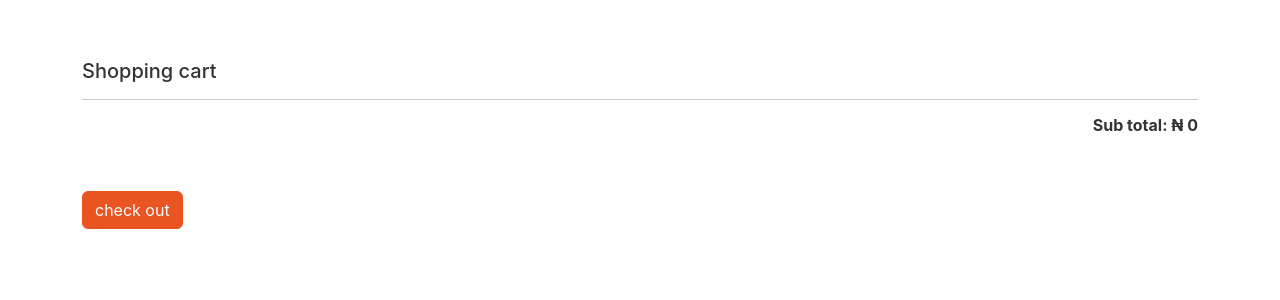
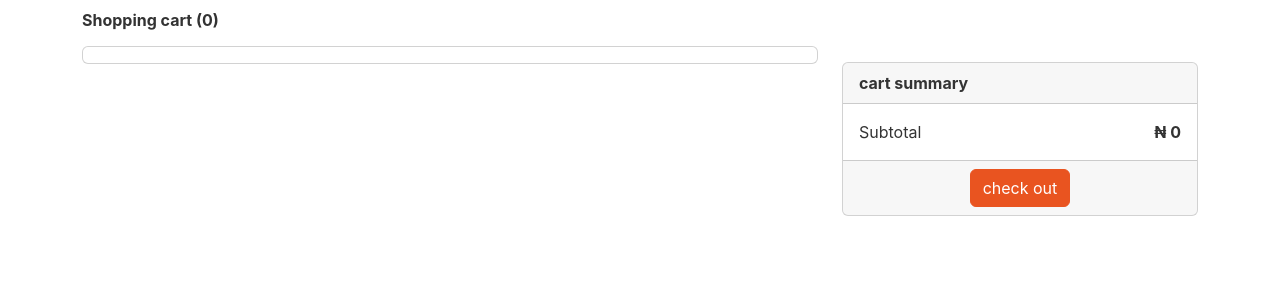
Before and after one commit to Ekenesamuel8/ccbeauty, a Django app: page /cart/ in a window 1280 px wide. Shown: the part 59-359 px from the top of the page. Run offline with Django 5.2, Linux system fonts and the light colour scheme; data comes from the database, SQL or seed files in the repository; both versions use the stored data as it was after the commit; some libraries are stand-ins or nearby versions.

Commit message:
beautify the frontend

```diff
--- a/ecommerce/cart/templates/cart/cart_summary.html
+++ b/ecommerce/cart/templates/cart/cart_summary.html
@@ -1,224 +1,144 @@
 {% include "ccstore/base.html" %}
-
-
 {% load static %}
-
 {% load mathfilters %}
-
-
 {% block content %}
 
-
-<main class="pt-5">
-
+<main>
     <div class="container">
-
-      <h1 class="h5"> Shopping cart </h1>
-
-	<hr>
+      <h6 class="fw-bold"> Shopping cart ({{ cart|length }}) </h6>
+      <div class="row mt-3">
+          <div class="col-lg-8 mb-3">
+            <div class="card p-2">
 
               {% for item in cart %}
-
               {% with pdt=item.product %}
-
-      <br>
-
-      <div class="row mb-4 border product-item">
-
-        <div class="col-md-3 col-lg-2 order-md-first bg-light">
-
-            <img class="img-fluid mx-auto d-block" width="200px" alt="Responsive image" src="{{ pdt.image.url }}"> <!-- Product image -->
-
+              <div class="card-body p-0">
+                <div class="d-flex justify-content-between align-items-start mb-1">
+                  <div class="col-md-4 col-lg-3 col-xl-3"> <!-- Product image and details -->
+                    <img class="img-fluid" style="width: 200px; height: auto;" alt="Responsive image" src="{{ pdt.image.url }}"> <!-- Product image -->
                   </div>
 
-
-        <div class="col-md-9 col-lg-10 ps-md-3 ps-lg-10">
-
-          <a href="{{pdt.get_absolute_url}}" class="text-decoration-none"> <!-- Product get absolute url -->
-
-            <h1 class="h5 pt-2"> {{ pdt.title }}</h1>
-
-          </a>
-
-          <div class="border">
-
-            <div class="col border-bottom">
-
-                <div class="row p-3">
-
-                <div class="col-6"> Product </div>
-
-                <div class="col-6 text-end"><span class="h6 fw-bold">&#8358; {{ pdt.price|mul:item.product_qty }} </span></div>
-
+                  <div class="col-8"> <!-- Product details -->
+                    <a href="{{pdt.get_absolute_url}}"class=" mb-1 text-decoration-none">{{ pdt.title }} </a>
+                    <div class="text-end"><span class="fw-bold text-dark">&#8358; {{ pdt.price|mul:item.product_qty }} </span></div>
                   </div>
-
                 </div>
-
                 <div class="col">
-
-              <div class="row p-3">
-
+                  <div class="row p-1">
                     <div class="col-12">
-
                       <label for="select">Qty</label>
+                      <select id="select{{pdt.id}}">
+                        <option selected>
+                            {{item.product_qty}}
+                        </option>
+                        <option value="">1</option>
+                        <option value="">2</option>
+                        <option value="">3</option>
+                        <option value="">4</option>
+                        <option value="">5</option>
+                        <option value="">6</option>
+                      </select>
 
                       &nbsp;
 
-                  <select id="select{{pdt.id}}">
+                      <button type="button" data-index="{{pdt.id}}"
+                        class="btn btn-primary btn-sm btn-md-md update-button d-inline-flex align-items-center">
 
-                    <option selected>
-
-                        {{item.product_qty}}
-
-                    </option>
-
-                    <option value="">1</option>
-
-                    <option value="">2</option>
-
-                    <option value="">3</option>
-
-                    <option value="">4</option>
-
-                  </select>
-
-                  <br> <br>
-
-                  <button type="button" data-index="{{pdt.id}}"
-                    class="btn btn-primary btn-sm update-button">
-                    Update
-
+                        <span class="d-md-inline">Update</span>
                       </button>
 
                       &nbsp;
 
                       <button type="button" data-index="{{pdt.id}}"
-                    class="btn btn-danger btn-sm delete-button">
-                    Delete
-
+                        class="btn btn-danger btn-sm btn-md-md delete-button d-inline-flex align-items-center">
+                        <i class="fa fa-trash-o m-0" aria-hidden="true"></i>
+                        <span class="d-none d-md-inline">Remove</span>
                       </button>
-
-
                     </div>
-
-
                   </div>
-
                 </div>
-
               </div>
-
-        </div>
-
-    </div>
-
+              <hr>
               {% endwith %}
 
               {% endfor %}
-
-      <div class="col-12 text-end">
-
-        <div class="h6 fw-bold"> Sub total: &#8358; <div id="total" class="d-inline-flex"> {{cart.get_total_price}} </div></div>
-
             </div>
-        <br>
-        <br>
-      <a class="btn btn-primary" href="{%url 'checkout'%}">check out</a>
-        <br>
-        <br>
-
-
           </div>
 
-
+          <div class="col-md-4">
+            <div class="card mt-3">
+              <div class="card-header">
+                <strong>cart summary</strong>
+              </div>
+              <div class="card-body p-3">
+                <div class="d-flex justify-content-between align-items-center">
+                  <div>Subtotal</div>
+                  <div id="total" class="d-inline-flex fw-bold">
+                    &#8358; {{cart.get_total_price}}
+                  </div>
+                </div>
+              </div>
+              <div class="card-footer text-center">
+                <a class="btn btn-primary" href="{%url 'checkout'%}">check out</a>
+              </div>
+            </div>
+          </div>
+    </div>
+  </div>
 </main>
 
  <script>
   //delete button
-
   $ (document).on('click', '.delete-button', function(e){
-
 
       e.preventDefault();
 
       $.ajax({
 
           type: 'POST',
-
           url: '{% url "remove_cart" %}',
 
           data: {
-
               product_id: $(this).data('index'),
-
               csrfmiddlewaretoken: '{{ csrf_token }}',
-
               action: 'post'
-
           },
           success: function(json){
-
               location.reload()
-
               document.getElementById('cart_qty').textContent = json.qty
-
               document.getElementById('total').textContent = json.cart_total
-
           },
-
           error: function(xhr, errmsg, err){
 
           }
-
       });
   })
 
   //update button
-
   $ (document).on('click', '.update-button', function(e){
 
-
     e.preventDefault();
-
     var qty_pdt_id = $(this).data('index')
 
     $.ajax({
-
         type: 'POST',
-
         url: '{% url "update_cart" %}',
-
         data: {
-
             product_id: $(this).data('index'),
-
             product_qty: $('#select' + qty_pdt_id + ' option:selected').text(),
-
             csrfmiddlewaretoken: '{{ csrf_token }}',
-
             action: 'post'
-
         },
         success: function(json){
-
             location.reload()
-
             document.getElementById('cart_qty').textContent = json.qty
-
             document.getElementById('total').textContent = json.cart_total
-
         },
-
         error: function(xhr, errmsg, err){
 
         }
-
     });
 })
 
-
 </script>
-
-
-
 {% endblock %}
```
Also changed, not shown: ecommerce/payment/templates/payment/checkout.html (+35 -38 lines), ecommerce/db.sqlite3. Lines whose indentation alone changed are shown as unchanged.
